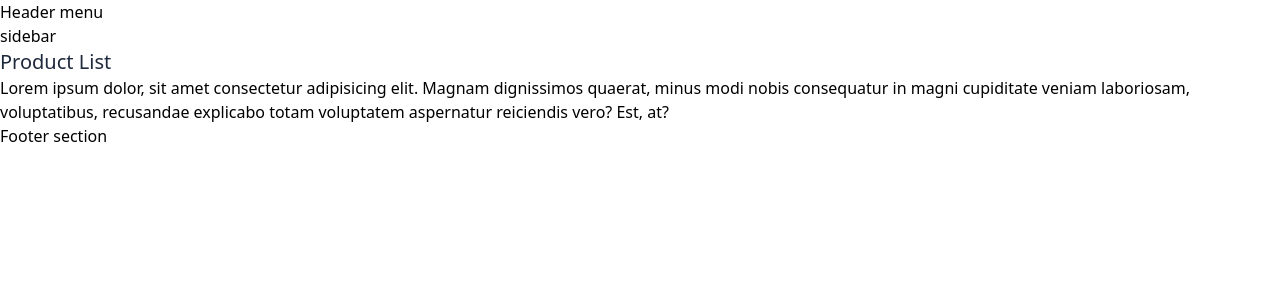
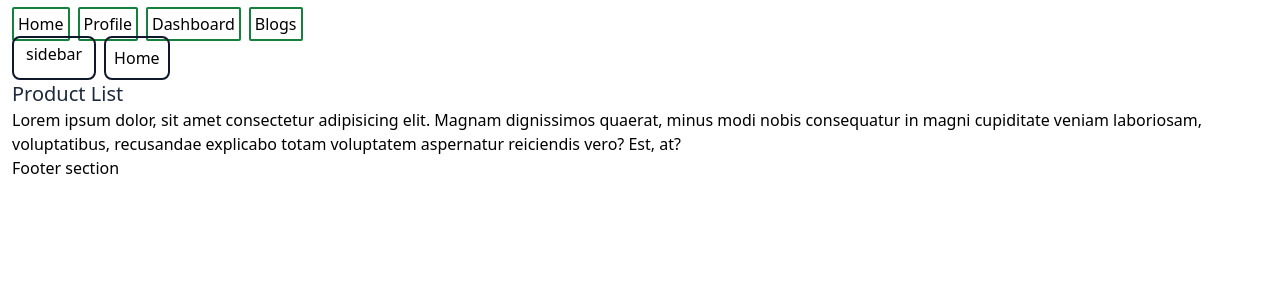
Before and after one commit to reshad21/first-rexttjs-app, a Next.js app: page /dashboard/add-product in a window 1280 px wide. Shown: the top 300 px of the page. Built offline with nearby package versions, Linux system fonts and the light colour scheme.

Commit message:
dynamic route create successfully

```diff
--- /dev/null
+++ b/src/app/blog/[[...segments]]/page.js
@@ -0,0 +1,13 @@
+
+const SinglePage = ({ params }) => {
+    // console.log(params.segments);
+    const [id, year] = params.segments || [];
+    return (
+        <div>
+            <h1>This post published on {year || new Date().getFullYear()} and post id is {id || ""}</h1>
+            <p>Lorem ipsum, dolor sit amet consectetur adipisicing elit. Eos aut sunt dolorum ut nihil autem impedit aliquam saepe est numquam officia nostrum quas deleniti, veritatis hic ad minus voluptatibus cum!</p>
+        </div>
+    );
+};
+
+export default SinglePage;
--- a/src/app/dashboard/layout.js
+++ b/src/app/dashboard/layout.js
@@ -1,11 +1,16 @@
+import Link from "next/link";
+
 export const metadata = {
     title: 'Dashboard | Next Hero',
     description: 'Generated by create next app',
 }
-const DashboardLayout = ({children}) => {
+const DashboardLayout = ({ children }) => {
     return (
         <div>
-            sidebar
+            <div className="flex gap-2">
+                <Link href="/" className="rounded-lg border-[2px] border-slate-900 px-3 py-1">sidebar</Link>
+                <Link href="/" className="rounded-lg border-[2px] border-slate-900 p-2">Home</Link>
+            </div>
             {children}
         </div>
     );
--- a/src/app/layout.js
+++ b/src/app/layout.js
@@ -1,5 +1,5 @@
-import { Inter } from 'next/font/google'
-import './globals.css'
+import { Inter } from 'next/font/google';
+import './globals.css';
 
 const inter = Inter({ subsets: ['latin'] })
 
@@ -11,8 +11,15 @@ export const metadata = {
 const RootLayout=({ children })=> {
   return (
     <html lang="en">
-      <body>
-        <div>Header menu</div>
+      <body className='max-w-7xl m-auto p-3'>
+        <nav>
+          <ul className='flex gap-2'>
+            <li><a className='btn-outline border-green-700 rounded-sm border-[2px] p-1' href="/">Home</a></li>
+            <li><a className='btn-outline border-green-700 rounded-sm border-[2px] p-1' href="/profile">Profile</a></li>
+            <li><a className='btn-outline border-green-700 rounded-sm border-[2px] p-1' href="/dashboard">Dashboard</a></li>
+            <li><a className='btn-outline border-green-700 rounded-sm border-[2px] p-1' href="/blog">Blogs</a></li>
+          </ul>
+        </nav>
           {children}
         <div>Footer section</div>
       </body>
```
